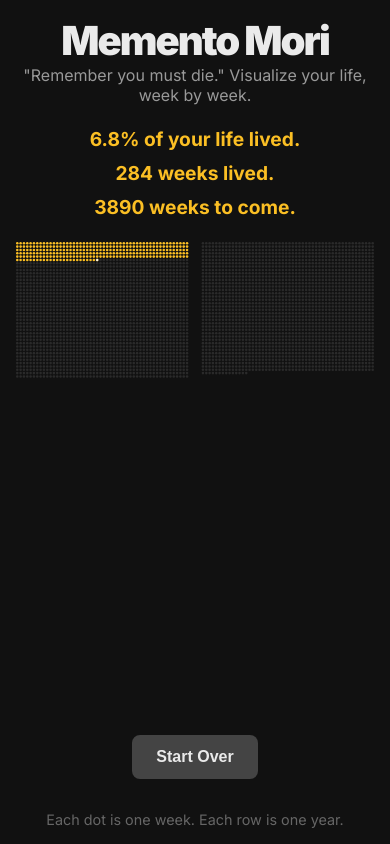
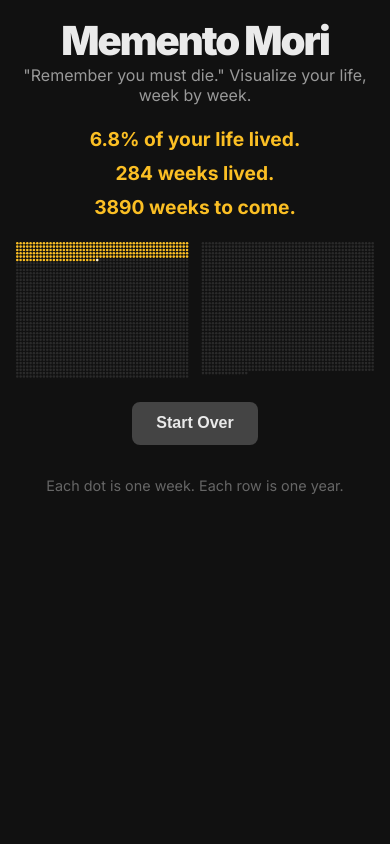
Before and after one commit to valentinBoch/memento-mori, a React (Vite) app in the folder frontend/: page / in a window 390 px wide. Both pictures are taken after typing "2020-01-15" into the empty fields and a click on the button "Generate my life". Built offline with nearby package versions, Linux system fonts and the light colour scheme.

Commit message:
Fixed grid view display on iOS

```diff
--- a/frontend/src/App.css
+++ b/frontend/src/App.css
@@ -10,7 +10,7 @@
 
 * { box-sizing: border-box; margin: 0; padding: 0; }
 
-/* MODIFICATION: Apply background to both <html> and <body> for full coverage */
+/* Apply background to both <html> and <body> for full viewport coverage */
 html, body {
   background-color: var(--bg-color);
   color: var(--text-color);
@@ -32,11 +32,8 @@
 
   /*
    * MODIFICATION FOR IOS "SAFE AREA"
-   * We replace the simple 'padding' with specific ones.
-   * We use calc() to add the safe area value (for the notch, etc.)
-   * to our base padding of 1rem.
-   * The env() function with a fallback (0px) ensures compatibility
-   * with non-iOS browsers.
+   * Add padding to account for the notch and system bars on iOS.
+   * The env() function has a fallback for non-iOS browsers.
   */
   padding-top: calc(1rem + env(safe-area-inset-top, 0px));
   padding-right: calc(1rem + env(safe-area-inset-right, 0px));
@@ -47,21 +44,21 @@
 header, footer {
   width: 100%;
   max-width: 1200px;
-  flex-shrink: 0;
+  flex-shrink: 0; /* Prevents header/footer from shrinking */
 }
 
 header h1 { font-size: 3.5rem; font-weight: 900; letter-spacing: -2px; }
 .subtitle { font-size: 1.1rem; color: #999; margin-top: 0.5rem; max-width: 500px; margin: 0 auto; }
 
 main {
-  flex-grow: 1;
+  flex-grow: 1; /* Allows 'main' to stretch and fill remaining vertical space on desktop */
   display: flex;
   flex-direction: column;
   justify-content: center;
   align-items: center;
   width: 100%;
   padding: 1rem 0;
-  min-height: 0; /* Flexbox trick to allow shrinking */
+  min-height: 0; /* Flexbox trick to allow shrinking and prevent overflow issues */
 }
 
 /* --- Form Styles --- */
@@ -119,7 +116,7 @@
 footer { padding-top: 1rem; color: #666; font-size: .9rem; }
 @keyframes fadeIn { from { opacity: 0; } to { opacity: 1; } }
 @keyframes fadeInDown { from { opacity: 0; transform: translateY(-20px); } to { opacity: 1; transform: translateY(0); } }
-@keyframes fadeInUp { from { opacity: 0; transform: translateY(20px); } to { opacity: 1, transform: translateY(0); } }
+@keyframes fadeInUp { from { opacity: 0; transform: translateY(20px); } to { opacity: 1; transform: translateY(0); } }
 
 /* ===================================== */
 /* ===   MOBILE RESPONSIVE STYLES      === */
@@ -130,30 +127,32 @@
 
   /* 1. Allow the page to grow taller than the screen */
   .App {
-    /* Instead of a fixed height, we set a minimum height. */
-    /* The app will be at least the screen's height, but can grow taller. */
     min-height: 100vh;
-    height: auto; /* Height adapts to content */
-    max-height: none; /* We remove the max-height constraint */
-  }
-
-  /* 2. "Free" the grid from its height constraint */
-  .life-grid-svg {
-    /* The grid can now take up all the vertical space it needs, */
-    /* making it much larger and more readable. */
+    height: auto;
     max-height: none;
   }
 
-  /* 3. (Optional but recommended) Handle horizontal overflow */
-  /* If the grid is still wider than the phone screen, */
-  /* this adds a horizontal scrollbar just for the grid, */
-  /* which prevents the dots from being distorted. */
+  /*
+   * 2. (THE KEY FIX) Change the behavior of the main content area.
+   *    We tell 'main' to stop trying to grow to fill space and just
+   *    behave like a normal block whose height is determined by its content.
+  */
+  main {
+    flex-grow: 0;
+  }
+
+  /* 3. "Free" the grid from its height constraint */
+  .life-grid-svg {
+    max-height: none;
+  }
+
+  /* 4. Handle horizontal overflow for the grid */
   .life-grid-container {
     overflow-x: auto;
-    padding-bottom: 0.5rem; /* A little space for the scrollbar */
+    padding-bottom: 0.5rem;
   }
 
-  /* Bonus: Adjusting font sizes and spacings for better readability */
+  /* --- Bonus styles for better readability --- */
   header h1 {
     font-size: 2.5rem;
   }
```
